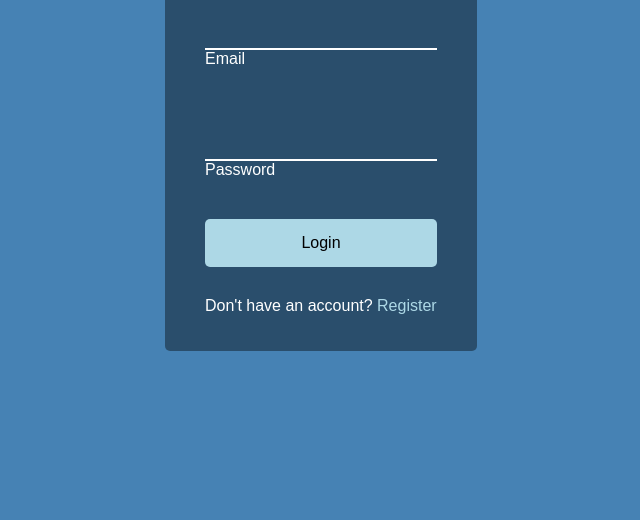
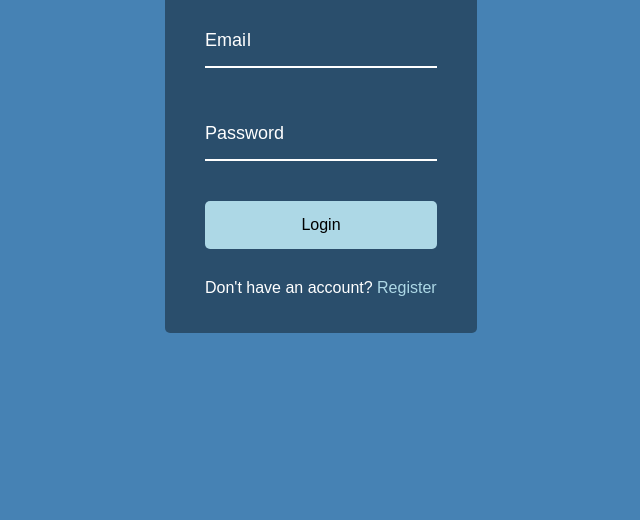
Before and after one commit to Aria-Akbariyeh/Aria-Akbariyeh.github.io, a plain HTML site: page Form Wave Animation/index.html in a window 1280 px wide. Shown: the part 280-800 px from the top of the page, without its empty margins (319-959 px from the left). Drawn offline with Linux system fonts and the light colour scheme; a web font is replaced by a local one.

Commit message:
Add Form with Wave Animation

```diff
--- a/Form Wave Animation/script.js
+++ b/Form Wave Animation/script.js
@@ -0,0 +1,10 @@
+const labels = document.querySelectorAll(".form-control label");
+
+
+
+labels.forEach(label => {
+    label.innerHTML = label.innerText
+        .split('')
+        .map((letter,idx) => `<span style="transition-delay:${idx * 75}ms">${letter}</span>`)
+        .join('')
+});
--- a/Form Wave Animation/style.css
+++ b/Form Wave Animation/style.css
@@ -76,4 +76,28 @@ body {
 
 .form-control input:focus, .form-control input:valid {
     outline: 0;
+    border-bottom-color: lightblue;
 }
+
+
+
+.form-control label {
+    position: absolute;
+    top: 15px;
+    left: 0px;
+}
+
+
+.form-control label span {
+    display: inline-block;
+    font-size: 18px;
+    min-width: 5px;
+    transition: 0.3s cubic-bezier(0.68, -0.55, 0.265, 1.55);
+}
+
+
+.form-control input:focus + label span,
+.form-control input:valid + label span {
+    color: lightblue;
+    transform: translateY(-30px);
+}
```
